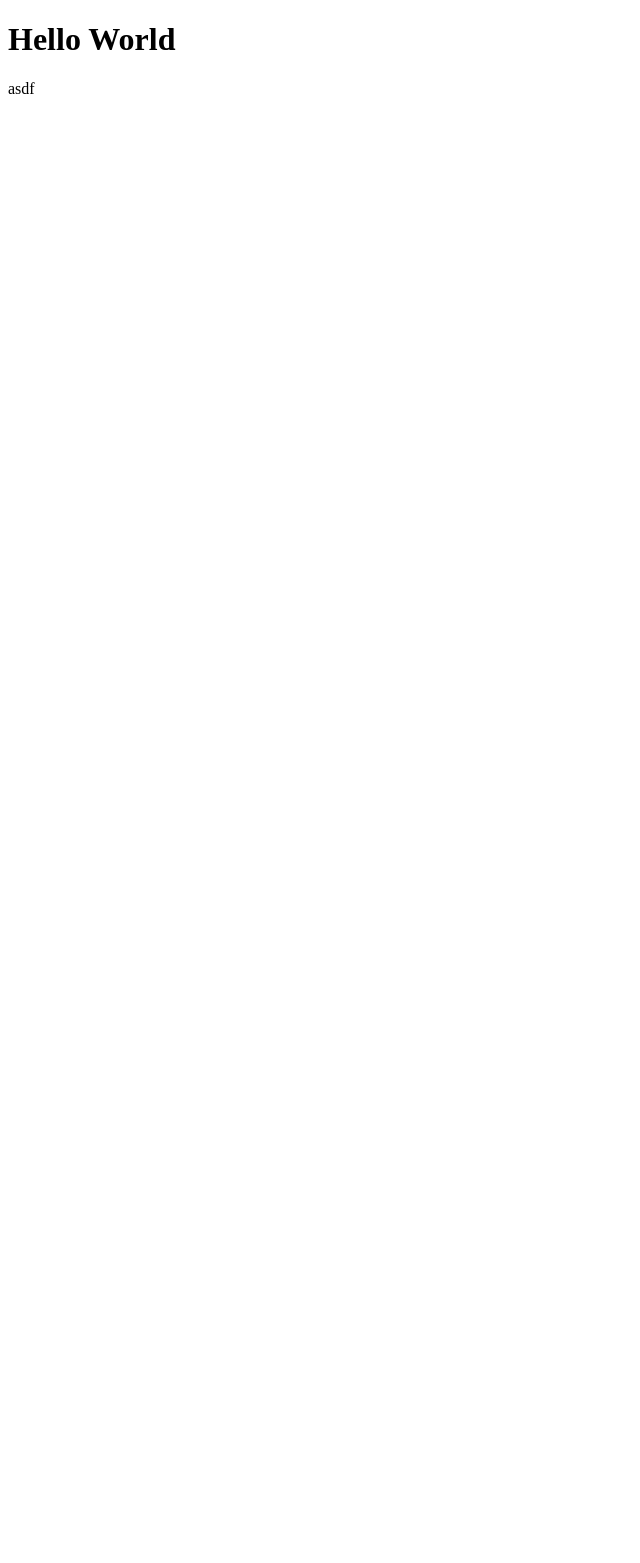
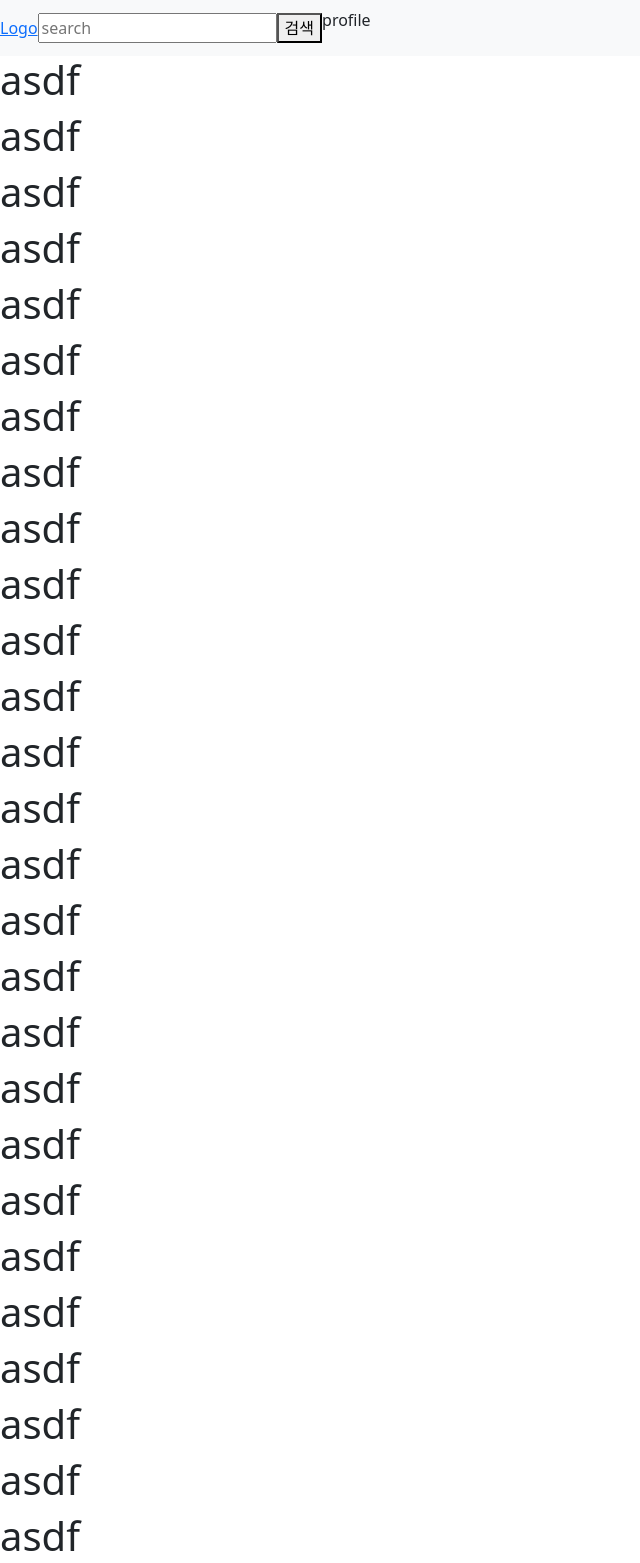
Before and after one commit to zjxlomin/est12-project-1, a plain HTML site: page home.html in a window 1280 px wide. Shown: the top 1563 px of the page, without its empty margins (0-640 px from the left). Before the commit the page ends 800 px from the top, so only its background shows below. Drawn offline with nearby package versions, Linux system fonts and the light colour scheme.

Commit message:
home: navigation bar prototype

```diff
--- a/home.html
+++ b/home.html
@@ -3,12 +3,50 @@
     <head>
         <meta charset="UTF-8">
         <title>Title</title>
+        <link href="https://cdn.jsdelivr.net/npm/bootstrap@5.3.0/dist/css/bootstrap.min.css" rel="stylesheet">
         <style>
-
+            nav {
+                width: 100%;
+            }
         </style>
     </head>
     <body>
-        <h1>Hello World</h1>
-        <p>asdf</p>
+        <nav class="navbar navbar-expand-lg navbar-light bg-light" style="position: fixed;">
+            <a href="home.html">Logo</a>
+            <input type="text" placeholder="search">
+            <button>검색</button>
+            <img src="" alt=""> <!-- 프로필 -->
+            <p>profile</p>
+        </nav>
+        <h1>asdf</h1>
+        <h1>asdf</h1>
+        <h1>asdf</h1>
+        <h1>asdf</h1>
+        <h1>asdf</h1>
+        <h1>asdf</h1>
+        <h1>asdf</h1>
+        <h1>asdf</h1>
+        <h1>asdf</h1>
+        <h1>asdf</h1>
+        <h1>asdf</h1>
+        <h1>asdf</h1>
+        <h1>asdf</h1>
+        <h1>asdf</h1>
+        <h1>asdf</h1>
+        <h1>asdf</h1>
+        <h1>asdf</h1>
+        <h1>asdf</h1>
+        <h1>asdf</h1>
+        <h1>asdf</h1>
+        <h1>asdf</h1>
+        <h1>asdf</h1>
+        <h1>asdf</h1>
+        <h1>asdf</h1>
+        <h1>asdf</h1>
+        <h1>asdf</h1>
+        <h1>asdf</h1>
+        <h1>asdf</h1>
+        <h1>asdf</h1>
+        <h1>asdf</h1>
     </body>
 </html>
```
